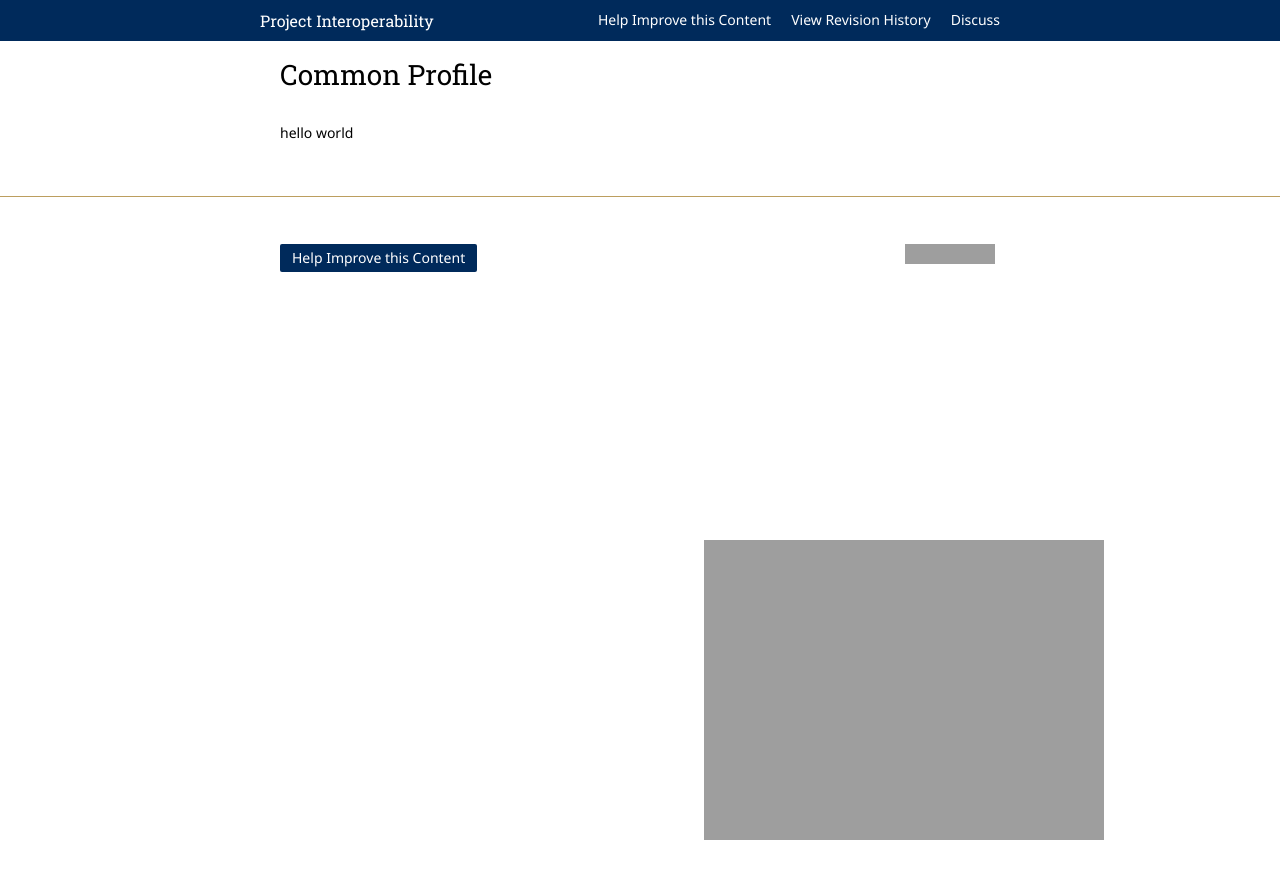
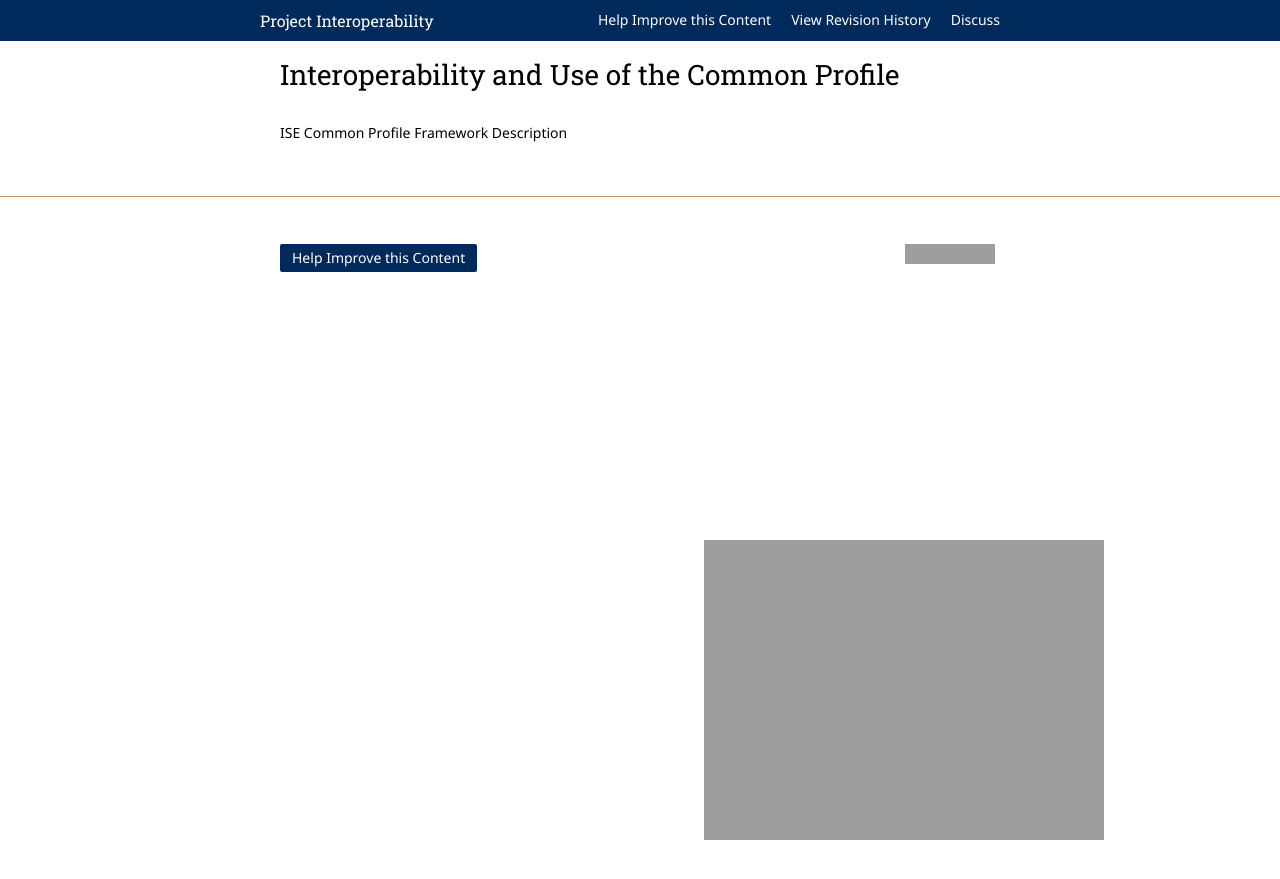
Before and after one commit to Project-Interoperability/project-interoperability.github.io, a Jekyll site: the page built from common-profile.md, in a window 1280 px wide. Shown: the top 879 px of the page. Built offline with Jekyll 4.4.1, drawn with Linux system fonts in a browser that asks for light colours; nearby versions of some CDN libraries; grey boxes are pictures that could not be loaded.

Commit message:
Update common-profile.md

```diff
--- a/common-profile.md
+++ b/common-profile.md
@@ -3,7 +3,7 @@ published: true
 permalink: /common-profile/
 layout: default
 filename: common-profile.md
-title: Common Profile
+title: Interoperability and Use of the Common Profile
 ---
 
-hello world
+ISE Common Profile Framework Description
```
